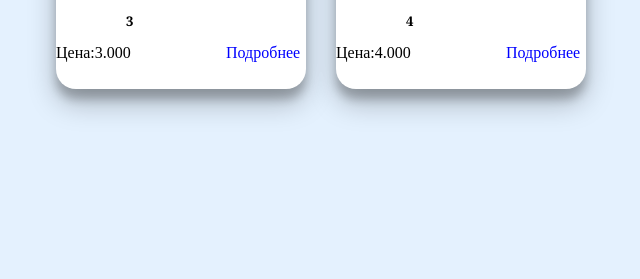
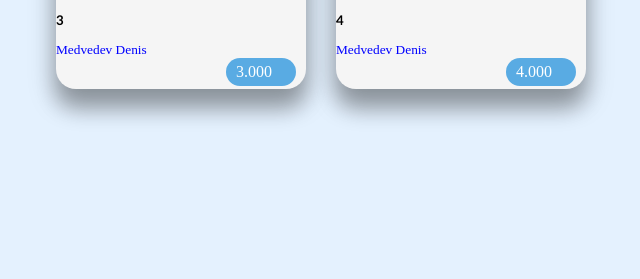
Before and after one commit to buybotstore/buybotstore.github.io, a Django app: page / in a window 1280 px wide. Shown: the part 521-800 px from the top of the page, without its empty margins (144-784 px from the left). Run offline with Django 3.2, Linux system fonts and the light colour scheme; data comes from the database, SQL or seed files in the repository; both versions use the stored data as it was after the commit.

Commit message:
Вёрстка

```diff
--- a/BuyBots_project/BuyBots_app/static/css/main.css
+++ b/BuyBots_project/BuyBots_app/static/css/main.css
@@ -31,20 +31,20 @@ A {
     height: 250px;
     margin-right: 30px;
     margin-top:  30px;
-    background-color: #FFFF;
+    background-color: whitesmoke;
     float: left;
     border-radius: 20px;
-    box-shadow: 0 14px 28px rgba(0,0,0,0.25), 0 10px 10px rgba(0,0,0,0.22);
+    box-shadow: 0 14px 28px rgba(0,0,0,0.25), 0 20px 20px rgba(0,0,0,0.22);
 }
 .Card-name
-{margin-left: 70px;
+{
 
 }
 .Card-name-h3
 {   overflow: hidden;
-    font-family: Cambria;
+    text-overflow:  ellipsis;
+    font-family: 'Gill Sans' ;
     font-size: 10pt;
-    text-overflow:  ellipsis;
     width: 120px;
 }
 .Card-image
@@ -54,13 +54,41 @@ A {
 
 }
 .Card-price
+{   width: 80px;
+    float: right ;
+    margin-bottom: 20px;
+
+    overflow: hidden;
+    text-overflow:  ellipsis;
+}
+.Card-price a {
+    border-radius: 20px;
+    width:50px;
+    margin-bottom: 20px;
+
+    display: inline-block;
+    padding: 5px 10px;
+
+    color:white;
+    background:#59ABE3;
+  }
+.Card-price a:hover {
+    box-shadow: 0 0 5px rgba(0,0,0,0.3);
+    background: #3498DB;
+   }
+.Card-developer a
+{   text-overflow:  ellipsis;
+    font-size: 10pt;
+    overflow: hidden;
+}
+.Big-card
 {
+    width: 1100px;
+    height: 600px;
+    margin-right: 30px;
+    margin-top:  30px;
+    background-color: whitesmoke;
     float: left;
-    width: 60px;
-
+    border-radius: 20px;
+    box-shadow: 0 14px 28px rgba(0,0,0,0.25), 0 20px 20px rgba(0,0,0,0.22);
 }
-.Card-more
-{   width: 80px;
-    float: right;
-    margin-bottom: 5px;
-}
--- a/BuyBots_project/BuyBots_app/templates/BuyBots_app/bot_list.html
+++ b/BuyBots_project/BuyBots_app/templates/BuyBots_app/bot_list.html
@@ -7,7 +7,7 @@
   <link rel="stylesheet" href="{% static 'css/main.css' %}">
 </head>
 
-<body link="blue" vlink="#blue" alink="blue" >
+<body link="blue" vlink="#blue" alink="blue">
   <header class="Head">
     <h1>BuyBots</h1>
   </header>
@@ -24,16 +24,20 @@
         <h3 class="Card-name-h3"> {{ bot.name }} </h3>
       </div>
 
+      <div class="Card-developer">
 
-      <div class="Card-price"> Цена:{{bot.price}}</div>
-      <div class="Card-more">
-        <a href="{% url 'bot_detail' pk=bot.pk %}">Подробнее</a>
+        <a>{{bot.id_developer}}</a>
+
+      </div>
+      <div class="Card-price">
+
+        <a   href="{% url 'bot_detail' pk=bot.pk %}"  > {{bot.price}}</a>
+
       </div>
 
     </div>
 
-
-  {% endfor %}
+    {% endfor %}
   </div>
 </body>
 
--- a/BuyBots_project/BuyBots_app/urls.py
+++ b/BuyBots_project/BuyBots_app/urls.py
@@ -3,5 +3,6 @@ from . import views
 
 urlpatterns = [
     url(r'^$', views.bot_list, name='bot_list'),
-     url(r'^bot/(?P<pk>\d+)/$', views.bot_detail, name='bot_detail'),
+    url(r'^bot/(?P<pk>\d+)/$', views.bot_detail, name='bot_detail'),
+    url(r'^bot/(?P<pk>\d+)/$', views.bot_developer, name='bot_developer'),
 ]
--- a/BuyBots_project/BuyBots_app/views.py
+++ b/BuyBots_project/BuyBots_app/views.py
@@ -9,3 +9,6 @@ def bot_list(request):
 def bot_detail(request, pk):
     bots = get_object_or_404(Bot, pk=pk)
     return render(request, 'BuyBots_app/bot_detail.html', {'bots': bots})
+def bot_developer(request, pk):
+    bots = get_object_or_404(Bot, pk=pk)
+    return render(request, 'BuyBots_app/bot_developer.html', {'bots': bots})
```
Also changed, not shown: BuyBots_project/BuyBots_app/static/css/bot_detail.css (+21 -13 lines), BuyBots_project/BuyBots_app/templates/BuyBots_app/bot_detail.html (+23 -5 lines), BuyBots_project/db.sqlite3.
